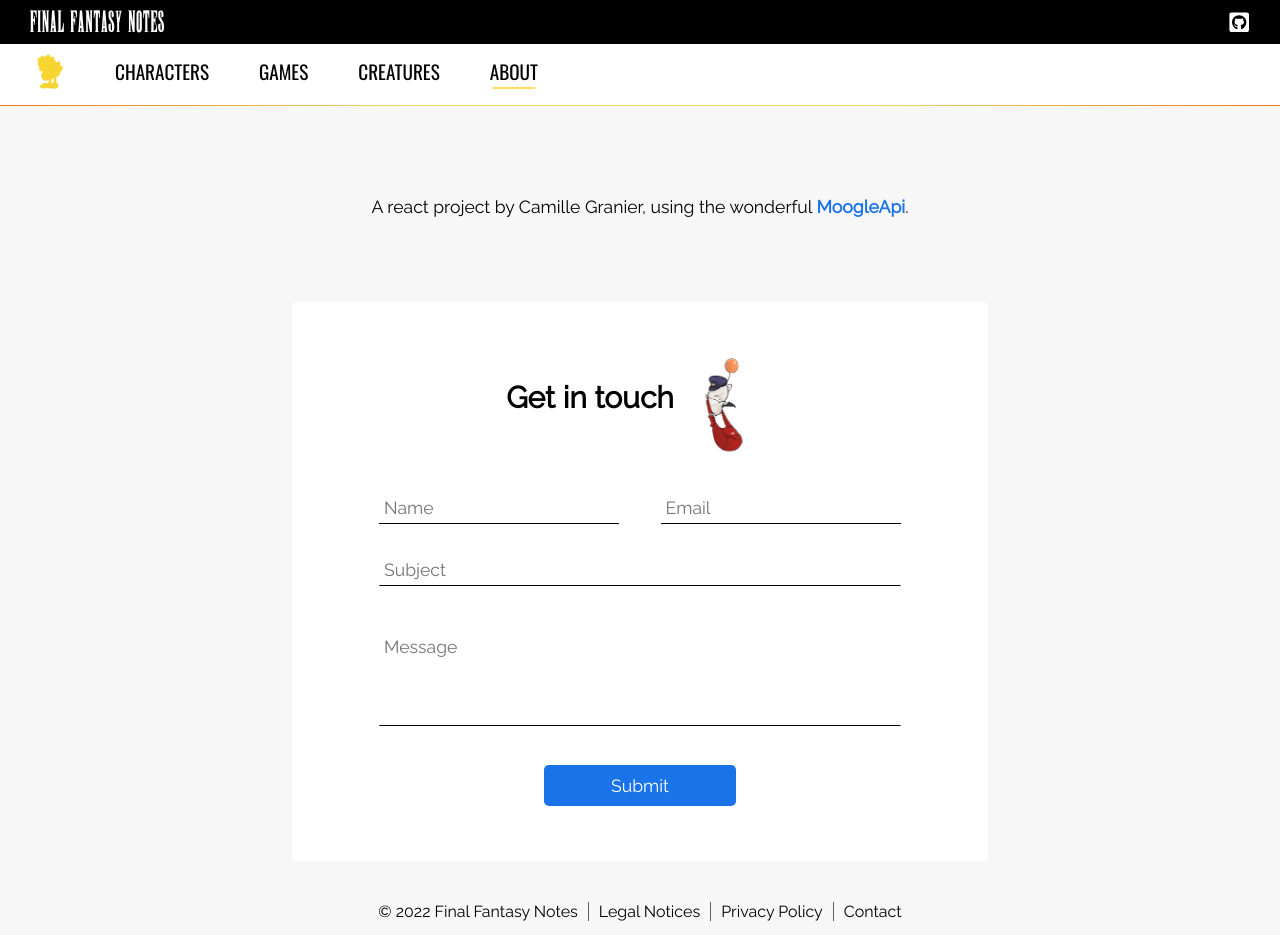
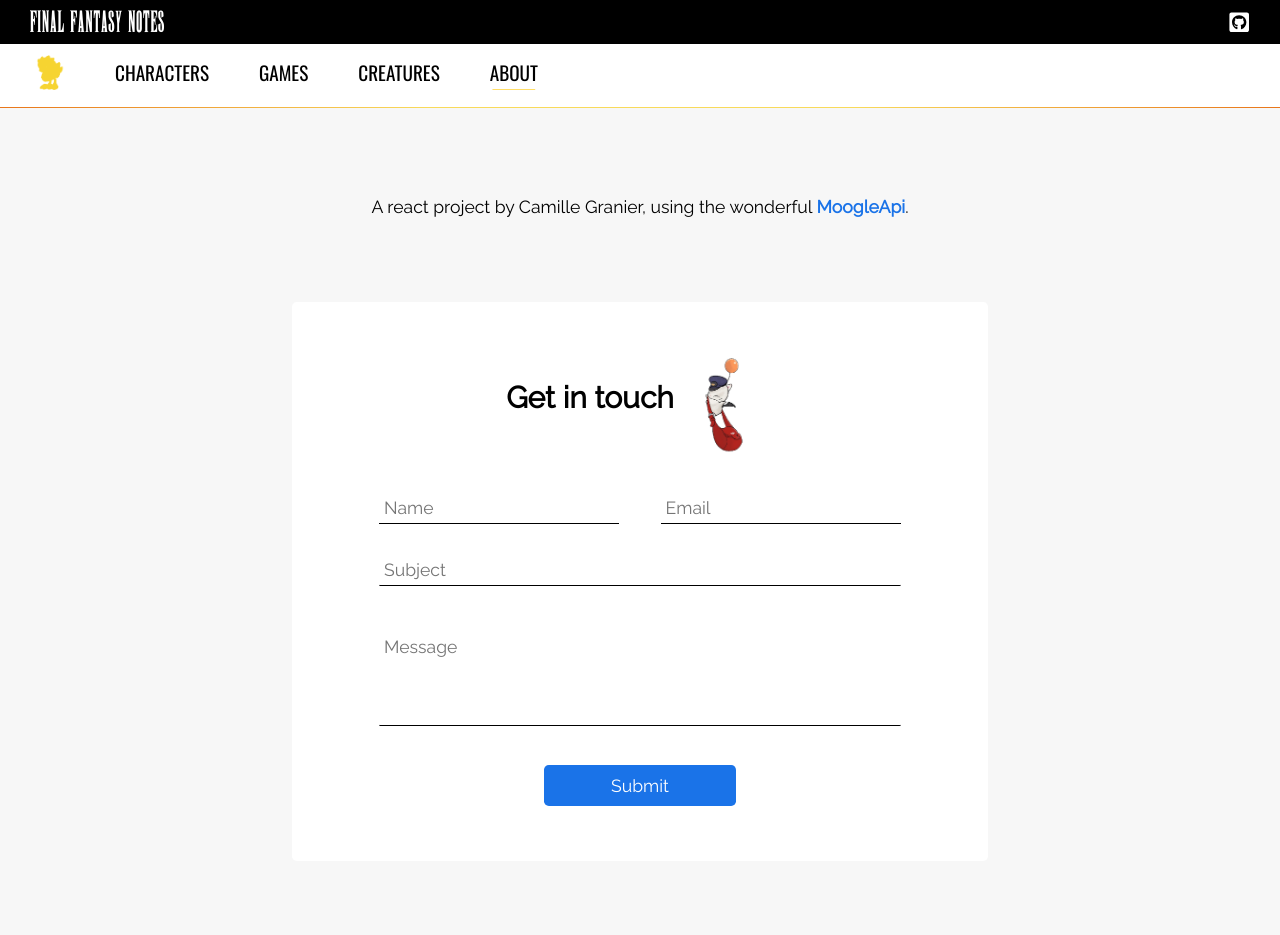
Before and after one commit to camille-granier/final-fantasy-fan-page, a React (Create React App) app: page /About in a window 1280 px wide. Shown: the top 935 px of the page. Built offline with nearby package versions, Linux system fonts and the light colour scheme.

Commit message:
fixing navbar border issue

```diff
--- a/src/styles/components/_contact.scss
+++ b/src/styles/components/_contact.scss
@@ -7,6 +7,7 @@
     background-color: white;
     border-radius: .3rem;
     max-width: 45vw;
+    margin-bottom: 20px;
     form {
     display: flex;
     flex-direction: column;
--- a/src/styles/components/_footer.scss
+++ b/src/styles/components/_footer.scss
@@ -1,12 +1,13 @@
 .footer {
-    margin: 20px;
-    padding: 5px;
+    margin: 40px 0px 5px 0px;
+    padding: 0px;
     display: flex;
     justify-content: center;
     align-items: center;
     font-family: $font-2;
     font-size: 1rem;
     text-align: center;
+    background-color: $background;
     p, a {
         text-decoration: none;
         padding: 0px 10px;
@@ -29,6 +30,7 @@
      border-right: solid $grey 1px;
  }
 
+
 @media screen and (max-width: 700px) {
     .footer {
         margin: 10px;
--- a/src/styles/components/_header.scss
+++ b/src/styles/components/_header.scss
@@ -6,7 +6,7 @@
   margin-top: 0;
   width: 100%;
   z-index: 2;
-  border-bottom: 1px solid;
+  border-bottom: 1.4px solid;
   border-image: linear-gradient( 90deg, #e8751a, #f8da5b, #f8da5b, #e8751a)2;
 
 }
@@ -44,7 +44,8 @@
 .navigation {
   margin-top: 0px;
   margin-left: 0px;
-  padding: 10px 15px;
+  margin-bottom: 0px;
+  padding: 11px 15px;
   height: 35px;
   display: flex;
   align-items: center;
@@ -58,11 +59,10 @@
     margin-right: 50px;
     position: relative;
     text-decoration: none;
-    margin-bottom: 0px;
     &::after {
       content:"";
       width: 0%;
-      height: 2px;
+      height: 1.3px;
       background: $yellow;
       position: absolute;
       bottom: -3px;
@@ -75,7 +75,7 @@
     &::after {
       content:"";
       width: 90%;
-      height: 2px;
+      height: 1.3px;
       background: $yellow;
       position: absolute;
       bottom: -3px;
@@ -87,20 +87,20 @@
   a:hover::after {
         content:"";
         width: 90%;
-        height: 2px;
+        height: 1.3px;
         background: $yellow;
         position: absolute;
-        bottom: -3px;
+        bottom: 0px;
         left: 50%;
         transform: translateX(-50%);
-        border-radius: 2px;
+        border-radius: -3px;
         transition: 0.5s ease all;
   }
 }
 
 .logo {
 img {
-  padding: 10px 15px;
+  padding: 11px 15px;
   margin: 0px;
   width: 70px;
   height: 35px;
--- a/src/styles/components/_legalnotices.scss
+++ b/src/styles/components/_legalnotices.scss
@@ -29,3 +29,12 @@
         margin-left: 40px;
     }
 }
+
+@media screen and (max-width: 1000px) {
+    .legal-notices-container {
+        img {
+            height: 100px;
+            margin: 10px;
+        }
+    }
+}
--- a/src/styles/components/_menuscroll.scss
+++ b/src/styles/components/_menuscroll.scss
@@ -1,3 +1,8 @@
+.characters {
+    padding: 0px;
+    margin:  0px;
+}
+
 .scroll-menu {
     margin: 0px;
     padding: 0px;
```
